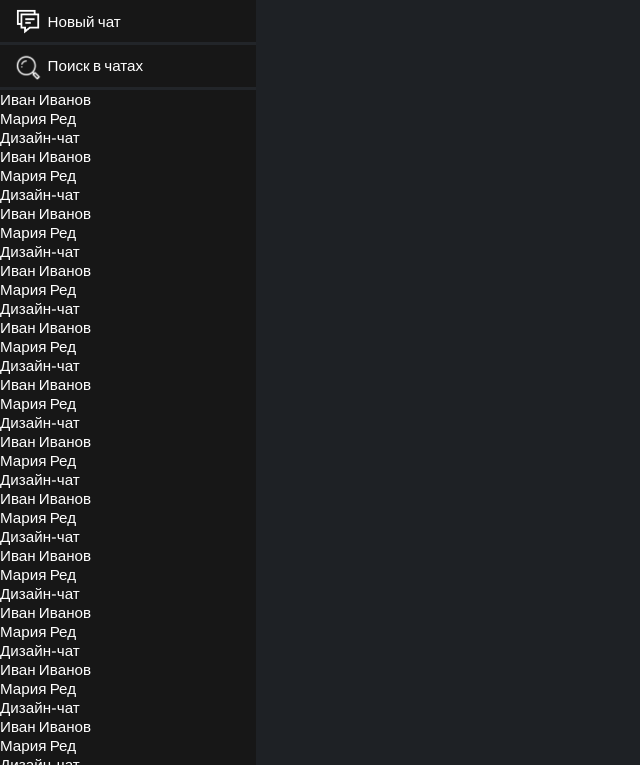
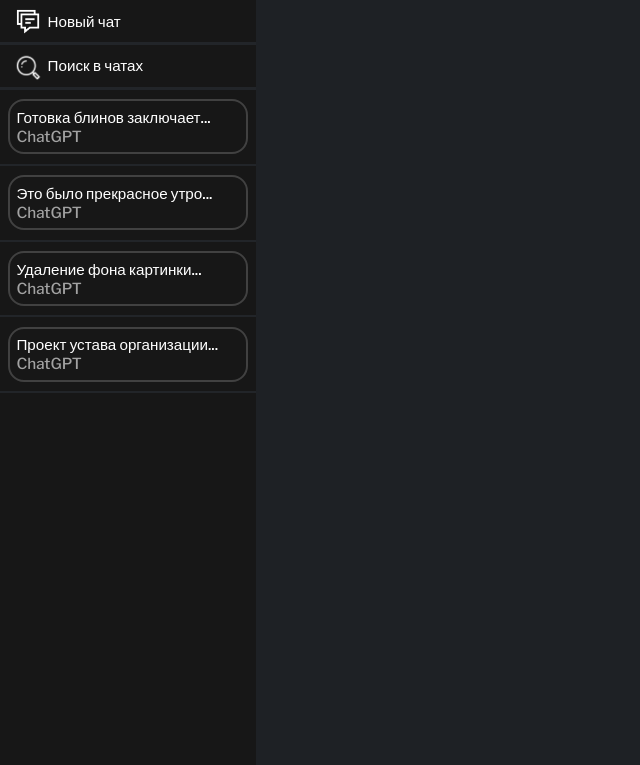
Before and after one commit to 666arevin/my_sity, a Flask app: page / in a window 1280 px wide. Shown: the part 54-819 px from the top of the page, without its empty margins (0-640 px from the left). Run offline with Flask 3, Linux system fonts and the light colour scheme; some web fonts are replaced.

Commit message:
Стилизовал окно с историей поиска и немного изменил способаотрисовки в JS

```diff
--- a/app/static/css/left_bar.css
+++ b/app/static/css/left_bar.css
@@ -81,6 +81,31 @@ summary {
 }
 
 .chat-item {
+    margin: 0.6rem 0.5rem;
+    padding: 0.4rem;
+
     color: white;
     list-style-type: none;
+
+    box-sizing: border-box;
+    border: 2px solid #414141;
+    border-radius: 16px;
 }
+
+.chat-item-span {
+    opacity: 0.6;
+}
+
+
+.chat-item:hover {
+    cursor: pointer;
+    border-color: #acacac;
+
+    background-color: #3b3d3f;
+}
+
+hr {
+    width: 100%;
+    border: none;
+    border-top: 2px solid #222529;
+}
--- a/app/static/js/chat_history.js
+++ b/app/static/js/chat_history.js
@@ -1,135 +1,10 @@
 // 1. Представим, что это данные, которые пришли с сервера
 const myChats = [
-  { name: "Иван Иванов", message: "Скинь макет страницы", time: "12:40" },
-  { name: "Мария Ред", message: "Когда созвон?", time: "10:15" },
-  { name: "Дизайн-чат", message: "Круто выглядит!", time: "Вчера" },
-  { name: "Иван Иванов", message: "Скинь макет страницы", time: "12:40" },
-  { name: "Мария Ред", message: "Когда созвон?", time: "10:15" },
-  { name: "Дизайн-чат", message: "Круто выглядит!", time: "Вчера" },
-  { name: "Иван Иванов", message: "Скинь макет страницы", time: "12:40" },
-  { name: "Мария Ред", message: "Когда созвон?", time: "10:15" },
-  { name: "Дизайн-чат", message: "Круто выглядит!", time: "Вчера" },
-  { name: "Иван Иванов", message: "Скинь макет страницы", time: "12:40" },
-  { name: "Мария Ред", message: "Когда созвон?", time: "10:15" },
-  { name: "Дизайн-чат", message: "Круто выглядит!", time: "Вчера" },
-  { name: "Иван Иванов", message: "Скинь макет страницы", time: "12:40" },
-  { name: "Мария Ред", message: "Когда созвон?", time: "10:15" },
-  { name: "Дизайн-чат", message: "Круто выглядит!", time: "Вчера" },
-  { name: "Иван Иванов", message: "Скинь макет страницы", time: "12:40" },
-  { name: "Мария Ред", message: "Когда созвон?", time: "10:15" },
-  { name: "Дизайн-чат", message: "Круто выглядит!", time: "Вчера" },
-  { name: "Иван Иванов", message: "Скинь макет страницы", time: "12:40" },
-  { name: "Мария Ред", message: "Когда созвон?", time: "10:15" },
-  { name: "Дизайн-чат", message: "Круто выглядит!", time: "Вчера" },
-  { name: "Иван Иванов", message: "Скинь макет страницы", time: "12:40" },
-  { name: "Мария Ред", message: "Когда созвон?", time: "10:15" },
-  { name: "Дизайн-чат", message: "Круто выглядит!", time: "Вчера" },
-  { name: "Иван Иванов", message: "Скинь макет страницы", time: "12:40" },
-  { name: "Мария Ред", message: "Когда созвон?", time: "10:15" },
-  { name: "Дизайн-чат", message: "Круто выглядит!", time: "Вчера" },
-  { name: "Иван Иванов", message: "Скинь макет страницы", time: "12:40" },
-  { name: "Мария Ред", message: "Когда созвон?", time: "10:15" },
-  { name: "Дизайн-чат", message: "Круто выглядит!", time: "Вчера" },
-  { name: "Иван Иванов", message: "Скинь макет страницы", time: "12:40" },
-  { name: "Мария Ред", message: "Когда созвон?", time: "10:15" },
-  { name: "Дизайн-чат", message: "Круто выглядит!", time: "Вчера" },
-  { name: "Иван Иванов", message: "Скинь макет страницы", time: "12:40" },
-  { name: "Мария Ред", message: "Когда созвон?", time: "10:15" },
-  { name: "Дизайн-чат", message: "Круто выглядит!", time: "Вчера" },
-  { name: "Иван Иванов", message: "Скинь макет страницы", time: "12:40" },
-  { name: "Мария Ред", message: "Когда созвон?", time: "10:15" },
-  { name: "Дизайн-чат", message: "Круто выглядит!", time: "Вчера" },
-  { name: "Иван Иванов", message: "Скинь макет страницы", time: "12:40" },
-  { name: "Мария Ред", message: "Когда созвон?", time: "10:15" },
-  { name: "Дизайн-чат", message: "Круто выглядит!", time: "Вчера" },
-  { name: "Иван Иванов", message: "Скинь макет страницы", time: "12:40" },
-  { name: "Мария Ред", message: "Когда созвон?", time: "10:15" },
-  { name: "Дизайн-чат", message: "Круто выглядит!", time: "Вчера" },
-  { name: "Иван Иванов", message: "Скинь макет страницы", time: "12:40" },
-  { name: "Мария Ред", message: "Когда созвон?", time: "10:15" },
-  { name: "Дизайн-чат", message: "Круто выглядит!", time: "Вчера" },
-  { name: "Иван Иванов", message: "Скинь макет страницы", time: "12:40" },
-  { name: "Мария Ред", message: "Когда созвон?", time: "10:15" },
-  { name: "Дизайн-чат", message: "Круто выглядит!", time: "Вчера" },
-  { name: "Иван Иванов", message: "Скинь макет страницы", time: "12:40" },
-  { name: "Мария Ред", message: "Когда созвон?", time: "10:15" },
-  { name: "Дизайн-чат", message: "Круто выглядит!", time: "Вчера" },
-  { name: "Иван Иванов", message: "Скинь макет страницы", time: "12:40" },
-  { name: "Мария Ред", message: "Когда созвон?", time: "10:15" },
-  { name: "Дизайн-чат", message: "Круто выглядит!", time: "Вчера" },
-  { name: "Иван Иванов", message: "Скинь макет страницы", time: "12:40" },
-  { name: "Мария Ред", message: "Когда созвон?", time: "10:15" },
-  { name: "Дизайн-чат", message: "Круто выглядит!", time: "Вчера" },
-  { name: "Иван Иванов", message: "Скинь макет страницы", time: "12:40" },
-  { name: "Мария Ред", message: "Когда созвон?", time: "10:15" },
-  { name: "Дизайн-чат", message: "Круто выглядит!", time: "Вчера" },
-  { name: "Иван Иванов", message: "Скинь макет страницы", time: "12:40" },
-  { name: "Мария Ред", message: "Когда созвон?", time: "10:15" },
-  { name: "Дизайн-чат", message: "Круто выглядит!", time: "Вчера" },
-  { name: "Иван Иванов", message: "Скинь макет страницы", time: "12:40" },
-  { name: "Мария Ред", message: "Когда созвон?", time: "10:15" },
-  { name: "Дизайн-чат", message: "Круто выглядит!", time: "Вчера" },
-  { name: "Иван Иванов", message: "Скинь макет страницы", time: "12:40" },
-  { name: "Мария Ред", message: "Когда созвон?", time: "10:15" },
-  { name: "Иван Иванов", message: "Скинь макет страницы", time: "12:40" },
-  { name: "Мария Ред", message: "Когда созвон?", time: "10:15" },
-  { name: "Дизайн-чат", message: "Круто выглядит!", time: "Вчера" },
-  { name: "Иван Иванов", message: "Скинь макет страницы", time: "12:40" },
-  { name: "Мария Ред", message: "Когда созвон?", time: "10:15" },
-  { name: "Дизайн-чат", message: "Круто выглядит!", time: "Вчера" },
-  { name: "Иван Иванов", message: "Скинь макет страницы", time: "12:40" },
-  { name: "Мария Ред", message: "Когда созвон?", time: "10:15" },
-  { name: "Дизайн-чат", message: "Круто выглядит!", time: "Вчера" },
-  { name: "Иван Иванов", message: "Скинь макет страницы", time: "12:40" },
-  { name: "Мария Ред", message: "Когда созвон?", time: "10:15" },
-  { name: "Дизайн-чат", message: "Круто выглядит!", time: "Вчера" },
-  { name: "Иван Иванов", message: "Скинь макет страницы", time: "12:40" },
-  { name: "Мария Ред", message: "Когда созвон?", time: "10:15" },
-  { name: "Дизайн-чат", message: "Круто выглядит!", time: "Вчера" },
-  { name: "Иван Иванов", message: "Скинь макет страницы", time: "12:40" },
-  { name: "Мария Ред", message: "Когда созвон?", time: "10:15" },
-  { name: "Дизайн-чат", message: "Круто выглядит!", time: "Вчера" },
-  { name: "Иван Иванов", message: "Скинь макет страницы", time: "12:40" },
-  { name: "Мария Ред", message: "Когда созвон?", time: "10:15" },
-  { name: "Дизайн-чат", message: "Круто выглядит!", time: "Вчера" },
-  { name: "Иван Иванов", message: "Скинь макет страницы", time: "12:40" },
-  { name: "Мария Ред", message: "Когда созвон?", time: "10:15" },
-  { name: "Дизайн-чат", message: "Круто выглядит!", time: "Вчера" },
-  { name: "Иван Иванов", message: "Скинь макет страницы", time: "12:40" },
-  { name: "Мария Ред", message: "Когда созвон?", time: "10:15" },
-  { name: "Дизайн-чат", message: "Круто выглядит!", time: "Вчера" },
-  { name: "Иван Иванов", message: "Скинь макет страницы", time: "12:40" },
-  { name: "Мария Ред", message: "Когда созвон?", time: "10:15" },
-  { name: "Иван Иванов", message: "Скинь макет страницы", time: "12:40" },
-  { name: "Мария Ред", message: "Когда созвон?", time: "10:15" },
-  { name: "Дизайн-чат", message: "Круто выглядит!", time: "Вчера" },
-  { name: "Иван Иванов", message: "Скинь макет страницы", time: "12:40" },
-  { name: "Мария Ред", message: "Когда созвон?", time: "10:15" },
-  { name: "Дизайн-чат", message: "Круто выглядит!", time: "Вчера" },
-  { name: "Иван Иванов", message: "Скинь макет страницы", time: "12:40" },
-  { name: "Мария Ред", message: "Когда созвон?", time: "10:15" },
-  { name: "Дизайн-чат", message: "Круто выглядит!", time: "Вчера" },
-  { name: "Иван Иванов", message: "Скинь макет страницы", time: "12:40" },
-  { name: "Мария Ред", message: "Когда созвон?", time: "10:15" },
-  { name: "Дизайн-чат", message: "Круто выглядит!", time: "Вчера" },
-  { name: "Иван Иванов", message: "Скинь макет страницы", time: "12:40" },
-  { name: "Мария Ред", message: "Когда созвон?", time: "10:15" },
-  { name: "Дизайн-чат", message: "Круто выглядит!", time: "Вчера" },
-  { name: "Иван Иванов", message: "Скинь макет страницы", time: "12:40" },
-  { name: "Мария Ред", message: "Когда созвон?", time: "10:15" },
-  { name: "Дизайн-чат", message: "Круто выглядит!", time: "Вчера" },
-  { name: "Иван Иванов", message: "Скинь макет страницы", time: "12:40" },
-  { name: "Мария Ред", message: "Когда созвон?", time: "10:15" },
-  { name: "Дизайн-чат", message: "Круто выглядит!", time: "Вчера" },
-  { name: "Иван Иванов", message: "Скинь макет страницы", time: "12:40" },
-  { name: "Мария Ред", message: "Когда созвон?", time: "10:15" },
-  { name: "Дизайн-чат", message: "Круто выглядит!", time: "Вчера" },
-  { name: "Иван Иванов", message: "Скинь макет страницы", time: "12:40" },
-  { name: "Мария Ред", message: "Когда созвон?", time: "10:15" },
-  { name: "Дизайн-чат", message: "Круто выглядит!", time: "Вчера" },
-  { name: "Иван Иванов", message: "Скинь макет страницы", time: "12:40" },
-  { name: "Мария Ред", message: "Когда созвон?", time: "10:15" }
-];
+  {epilogue: 'Готовка блинов заключает...', AI_name: "ChatGPT"},
+  {epilogue: 'Это было прекрасное утро...', AI_name: "ChatGPT"},
+  {epilogue: 'Удаление фона картинки...', AI_name: "ChatGPT"},
+  {epilogue: 'Проект устава организации...', AI_name: "ChatGPT"}
+]
 
 // 2. Находим наш список в HTML
 const listContainer = document.getElementById('chat-history');
@@ -146,10 +21,11 @@ function renderChats(chats) {
     li.className = 'chat-item'; // Даем класс для CSS
 
     // Наполняем его внутренностями (шаблонная строка)
-    li.innerHTML = chat.name
+    li.innerHTML = chat.epilogue + "<br><span class='chat-item-span'>" + chat.AI_name + "</span>"
 
     // Кладем готовый li внутрь нашего ul
     listContainer.appendChild(li);
+    listContainer.appendChild(document.createElement('hr'));
   });
 }
 
--- a/app/templates/authorization.html
+++ b/app/templates/authorization.html
@@ -55,7 +55,7 @@
                     <img src="static/image/new_chat.png" alt="chat" class="ico-funcs">
                     <h2 class="h2-reset h2">Новый чат</h2>
                 </div>
-                <div class="containers">
+                <div class="containers" id="chat-history-search">
                     <img src="static/image/search.png" alt="chat" class="ico-funcs">
                     <h2 class="h2-reset h2">Поиск в чатах</h2>
                 </div>
```
